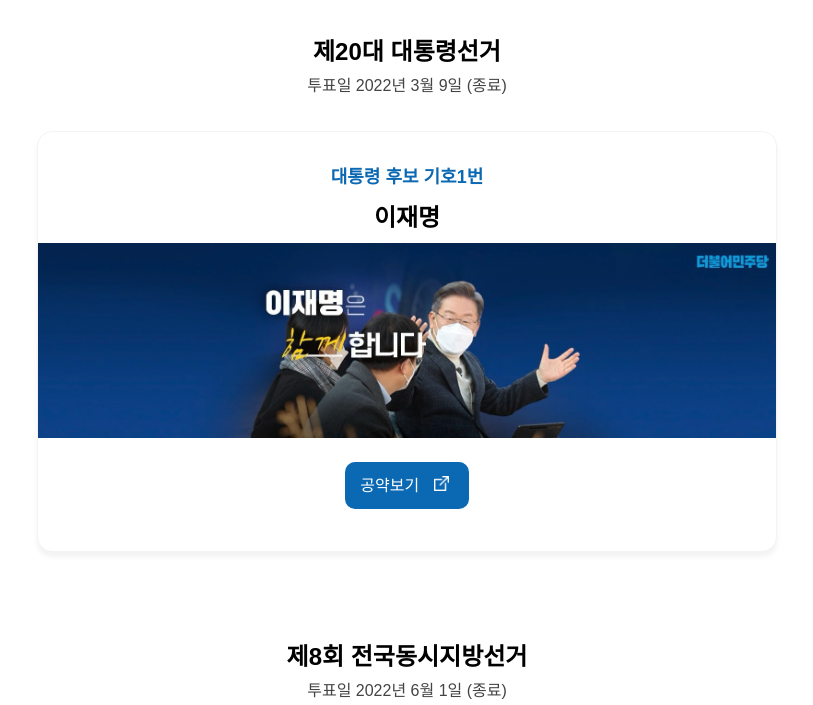
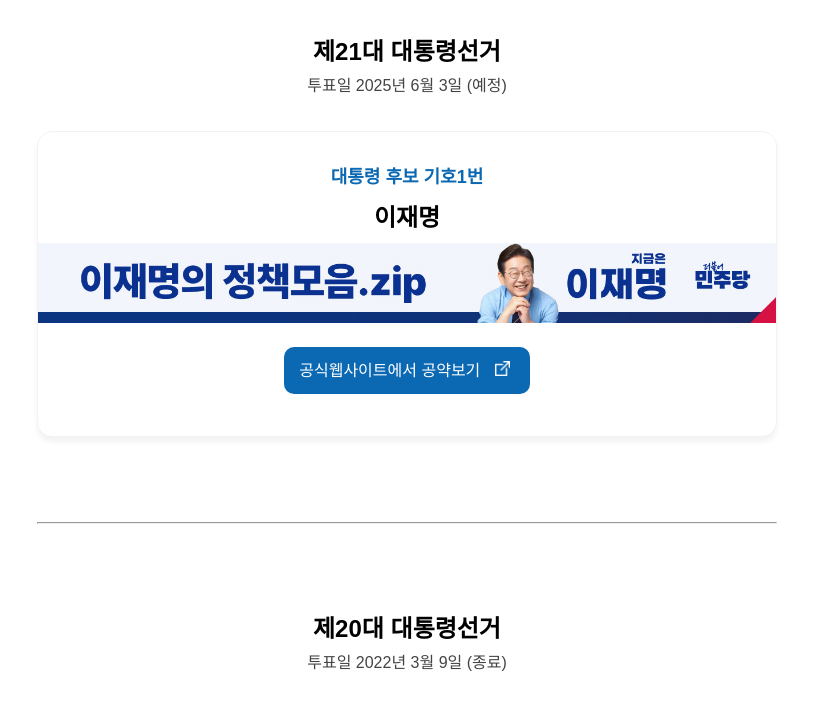
Before and after one commit to gongyak/gongyak.github.io, a plain HTML site: page index.html in a window 1280 px wide. Shown: the part 46-751 px from the top of the page, without its empty margins (233-1046 px from the left). Drawn offline with Linux system fonts and the light colour scheme; a script that the page names is missing.

Commit message:
2025년 대통령 선거 콘텐츠 추가

```diff
--- a/index.html
+++ b/index.html
@@ -40,6 +40,28 @@
                 <img class="title" src="./img/title.png" alt="공약한판" />
             </div>
         </header>
+
+        <article class="elections">
+            <div class="elections_title">제21대 대통령선거</div>
+            <div class="elections_date">투표일 2025년 6월 3일 (예정)</div>
+            <div class="candidate" onclick="openlink('./jm2022/')">
+                <div class="candidate_kind">대통령 후보 기호1번 </div>
+                <div class="candidate_name">이재명</div>
+                <div class="candidate_banner">
+                    <img src="./img/banner/jm2025.jpg" />
+                </div>
+                <div class="candidate_link">
+                    <a href="https://theminjoo.kr/main/sub/news/list.php?brd=254">
+                        공식웹사이트에서 공약보기
+                        <img src="./img/outlink.png" alt="내용 더 보기 링크 열기" />
+                    </a>
+                </div>
+            </div>
+        </article>
+
+        <article>
+            <hr />
+        </article>
 
         <article class="elections">
             <div class="elections_title">제20대 대통령선거</div>
```
Also changed, not shown: img/banner/jm2025.jpg (added).
